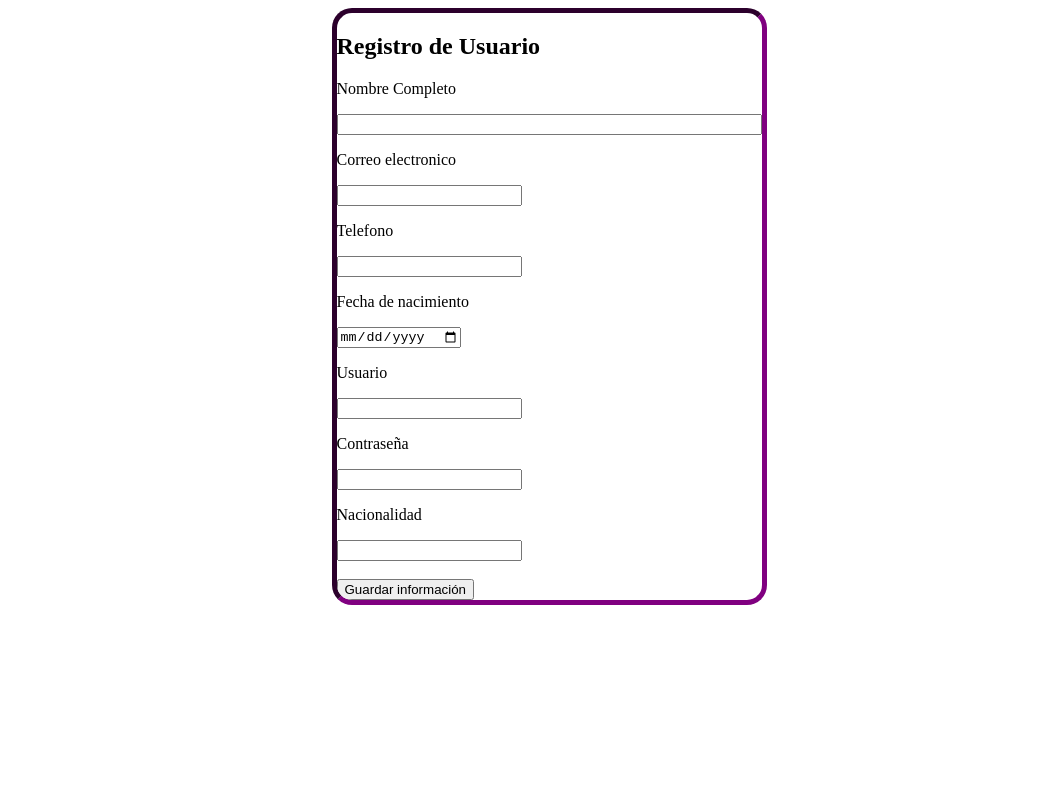
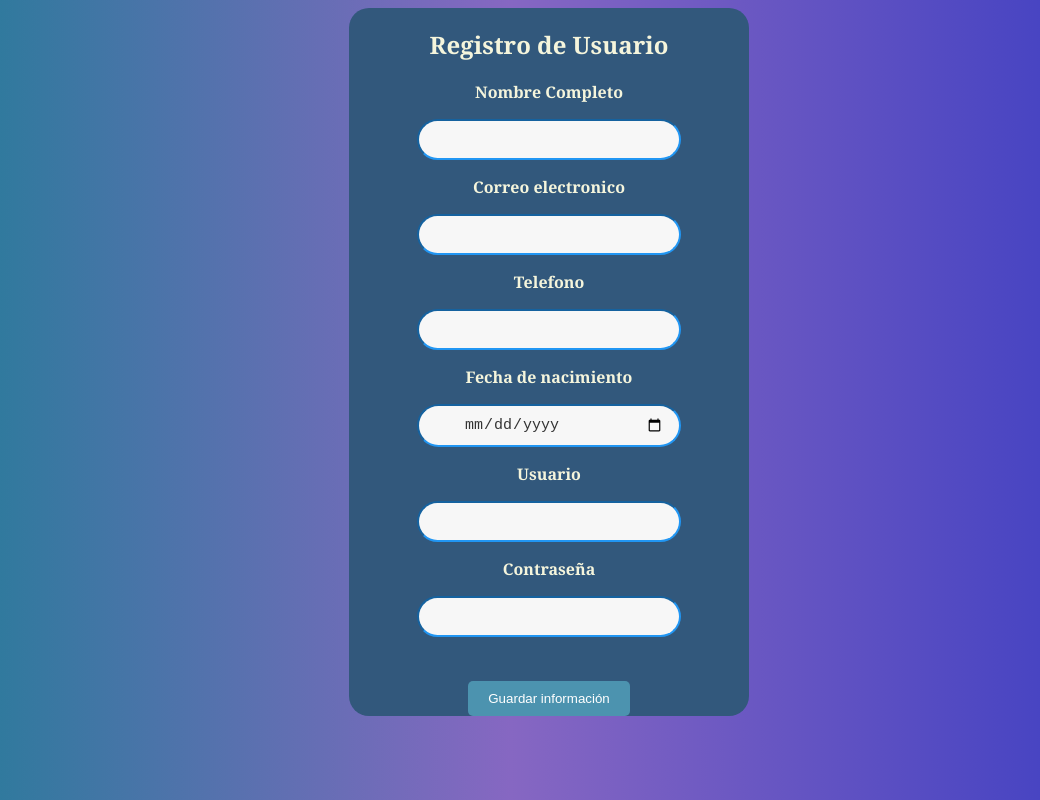
Before and after one commit to ArianaSolis05/ProFinalJS, a website with bundled scripts: page public/pages/formulario.html in a window 1280 px wide. Shown: the whole page, without its empty margins (91-1131 px from the left). Built offline with nearby package versions, Linux system fonts and the light colour scheme.

Commit message:
html-estilos

```diff
--- a/public/estilos/formulario.css
+++ b/public/estilos/formulario.css
@@ -1,15 +1,49 @@
+body{
+   background: linear-gradient(90deg,rgba(42, 123, 155, 1) 4%, rgb(134, 103, 194) 47%, rgba(64, 64, 194, 1) 94%);
+}
+.elementos{
+    color: blueviolet;
 
+}
 .cuadro{
     display: block;
-    width: fit-content;
+    width: 400px;
     height: fit-content;
-    border: inset 5px purple;
     border-radius: 20px;
     margin: 0 auto;
     overflow-y: auto;
+    background-color: rgb(50, 88, 124);
+    text-align: center;
+    font-family: Georgia, 'Times New Roman', Times, serif;
+    color: beige;
+    font-weight: bolder;
 }
 
 .div{
     overflow-x: auto;
     height: 750px;
 }
+.botonFormulario{
+    border-radius: 5px;
+    padding: 10px 20px;
+    background-color: #4c93af;
+    color: white;
+    border: none;
+    cursor: pointer;
+}
+.color{
+    padding: 10px 15px 10px 45px;
+    border: 2px inset #2196F3;
+    border-radius: 25px;
+    width: 200px;
+    font-size: 10px;
+    color: #333;
+    background-color: #f7f7f7;
+    outline: none;
+    font-size: 15px;
+
+}
+.color:hover{
+    background-color: rgb(154, 188, 250);
+    border: inset 2px rgb(58, 28, 228) ;
+}
--- a/public/estilos/login.css
+++ b/public/estilos/login.css
@@ -4,7 +4,7 @@ body{
 .contenedor{
     padding: 20px;
     margin:0 auto;
-    margin-top: 80px;
+    margin-top: 50px;
     width: 350px;
     height: 500px;
     border: inset;
--- a/public/js/registro.js
+++ b/public/js/registro.js
@@ -5,7 +5,6 @@ const telUsuario = document.getElementById("telUsuario");
 const fechaNacimiento = document.getElementById("fechaNacimiento");
 const nombreUsuario = document.getElementById("nombreUsuario");
 const claveUsuario = document.getElementById("claveUsuario");
-const nacionalidadUsuario = document.getElementById("nacionalidadUsuario");
 const btnGuardarInfo = document.getElementById("btnGuardarInfo");
 
 btnGuardarInfo.addEventListener("click", async function () {
@@ -16,7 +15,7 @@ btnGuardarInfo.addEventListener("click", async function () {
     fechaNacimiento: fechaNacimiento.value,
     nombreUsuario: nombreUsuario.value,
     claveUsuario: claveUsuario.value,
-    nacionalidadUsuario: nacionalidadUsuario.value,
+
   };
   const peticion = await postData(usuario, "usuarios");
   console.log(peticion);
--- a/public/pages/formulario.html
+++ b/public/pages/formulario.html
@@ -17,33 +17,34 @@
             <form action="" method="post">
 
                 <p>Nombre Completo</p>
-                <input type="text" size="50px" id="nombreCompleto">
+                <input type="text" id="nombreCompleto" class="color">
 
                 <p>Correo electronico</p>
-                <input type="email" id="correoUsuario" name="">
+                <input type="email" id="correoUsuario" name="" class="color">
 
                 <p>Telefono</p>
-                <input type="number" id="telUsuario" name="">
+                <input type="number" id="telUsuario" name="" class="color">
 
                 <p>Fecha de nacimiento</p>
 
-                <input type="date" name="" id="fechaNacimiento">
+                <input type="date" name="" id="fechaNacimiento" class="color">
                 <br>
 
                 <p>Usuario</p>
-                <input type="text" id="nombreUsuario">
+                <input type="text" id="nombreUsuario" class="color">
 
                 <p>Contraseña</p>
-                <input type="password" id="claveUsuario">
+                <input type="password" id="claveUsuario" class="color">
                 <br>
-                <p>Nacionalidad</p>
-                <input type="text" id="nacionalidadUsuario">
+
 
                 <br><br>
-                <button id="btnGuardarInfo">Guardar información</button>
+                <button id="btnGuardarInfo" class="botonFormulario">Guardar información</button>
+
             </form>
         </div>
     </div>
+    <script src="../js/registro.js"></script>
 
 </body>
 
```
Also changed, not shown: public/pages/login.html (+2 -1 lines).
